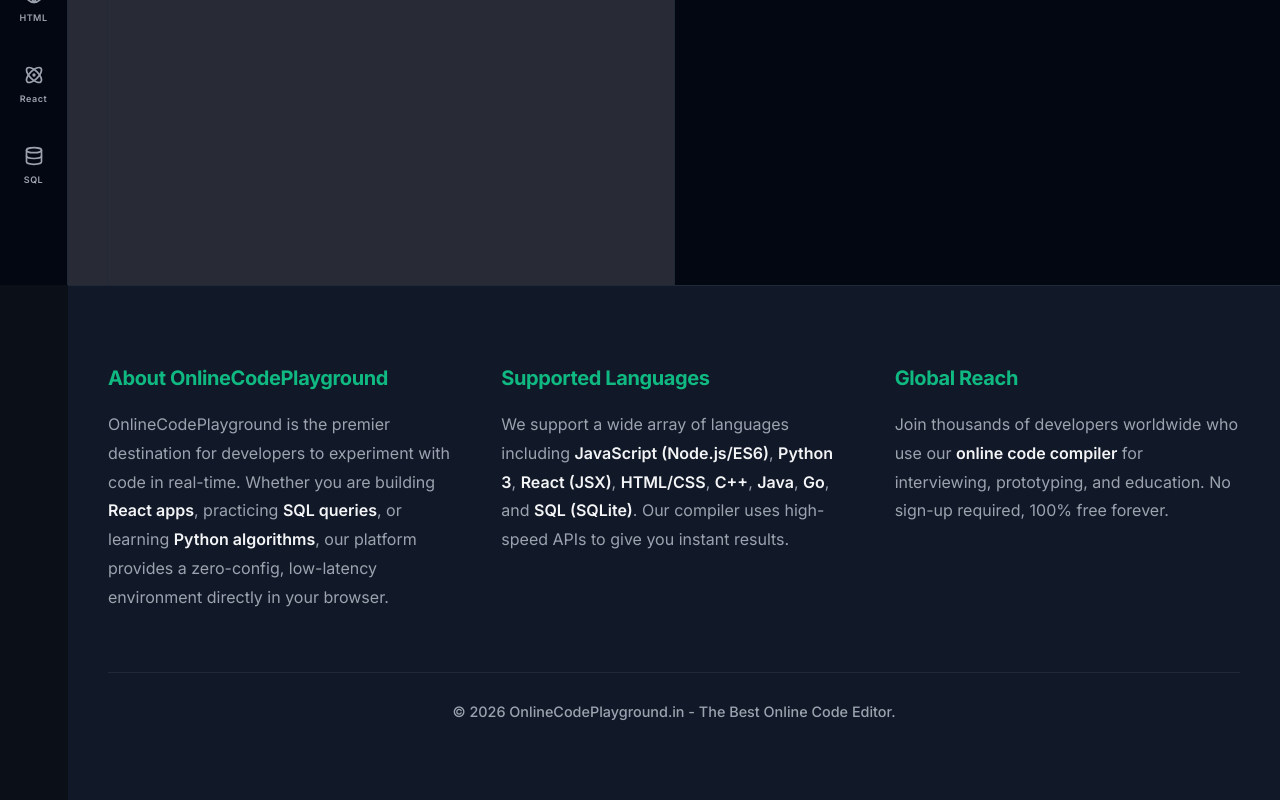
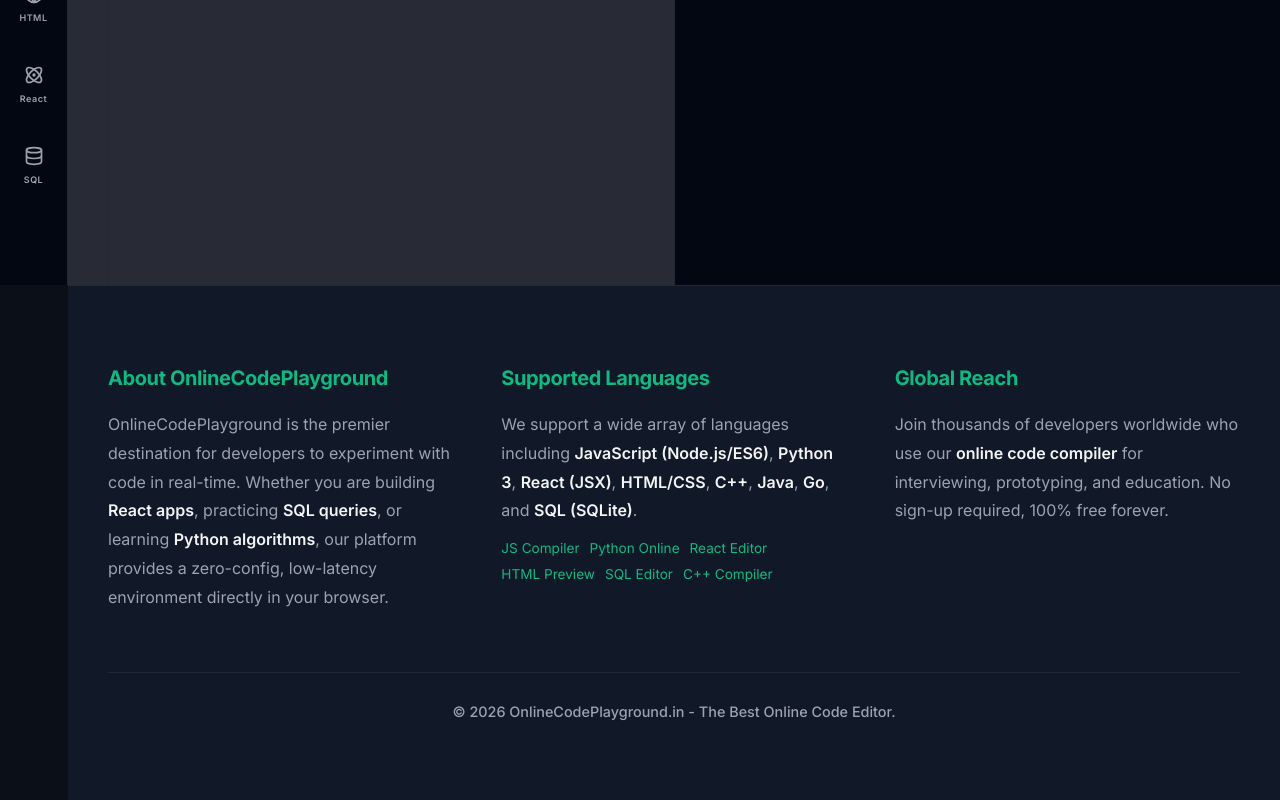
Before and after one commit to Suraj-1233/online-js-compiler, a React (Vite) app: page /compiler/javascript in a window 1280 px wide. Shown: the part 515-1315 px from the top of the page. Built offline with nearby package versions, Linux system fonts and the light colour scheme.

Commit message:
fix(seo): fix vercel rewrites for sitemap access and add internal language links

```diff
--- a/src/App.jsx
+++ b/src/App.jsx
@@ -498,7 +498,15 @@
                         </section>
                         <section className="footer-section">
                             <h3>Supported Languages</h3>
-                            <p>We support a wide array of languages including <strong>JavaScript (Node.js/ES6)</strong>, <strong>Python 3</strong>, <strong>React (JSX)</strong>, <strong>HTML/CSS</strong>, <strong>C++</strong>, <strong>Java</strong>, <strong>Go</strong>, and <strong>SQL (SQLite)</strong>. Our compiler uses high-speed APIs to give you instant results.</p>
+                            <p>We support a wide array of languages including <strong>JavaScript (Node.js/ES6)</strong>, <strong>Python 3</strong>, <strong>React (JSX)</strong>, <strong>HTML/CSS</strong>, <strong>C++</strong>, <strong>Java</strong>, <strong>Go</strong>, and <strong>SQL (SQLite)</strong>.</p>
+                            <div className="footer-links" style={{ marginTop: '15px', display: 'flex', flexWrap: 'wrap', gap: '10px' }}>
+                                <a href="/compiler/javascript" style={{ color: 'var(--accent-color)', textDecoration: 'none', fontSize: '0.85rem' }}>JS Compiler</a>
+                                <a href="/compiler/python" style={{ color: 'var(--accent-color)', textDecoration: 'none', fontSize: '0.85rem' }}>Python Online</a>
+                                <a href="/compiler/react" style={{ color: 'var(--accent-color)', textDecoration: 'none', fontSize: '0.85rem' }}>React Editor</a>
+                                <a href="/compiler/html" style={{ color: 'var(--accent-color)', textDecoration: 'none', fontSize: '0.85rem' }}>HTML Preview</a>
+                                <a href="/compiler/sql" style={{ color: 'var(--accent-color)', textDecoration: 'none', fontSize: '0.85rem' }}>SQL Editor</a>
+                                <a href="/compiler/cpp" style={{ color: 'var(--accent-color)', textDecoration: 'none', fontSize: '0.85rem' }}>C++ Compiler</a>
+                            </div>
                         </section>
                         <section className="footer-section">
                             <h3>Global Reach</h3>
```
Also changed, not shown: robots.txt, vercel.json.
